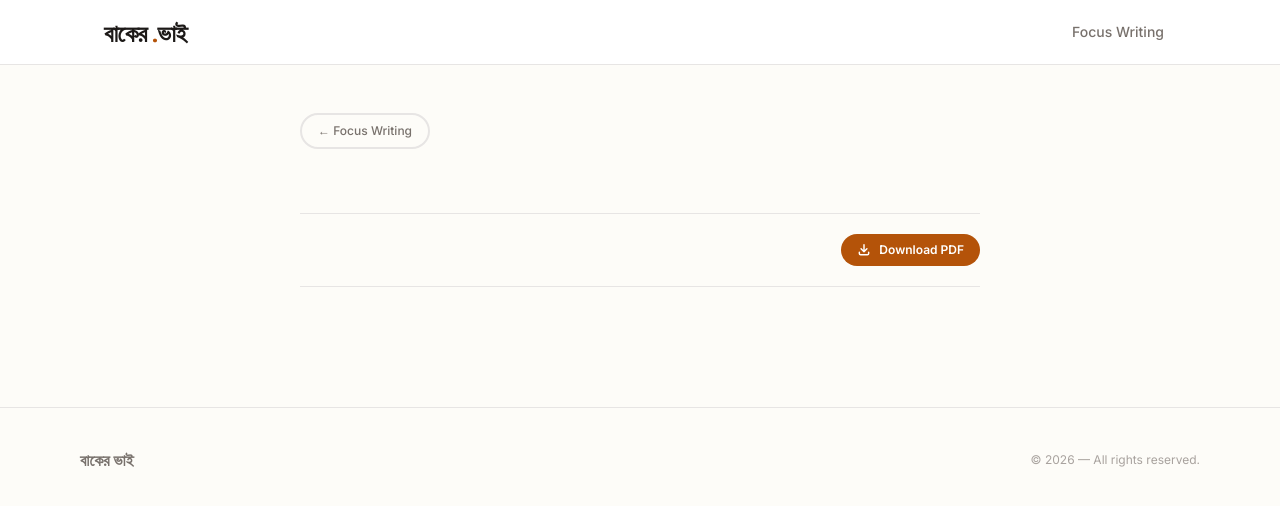
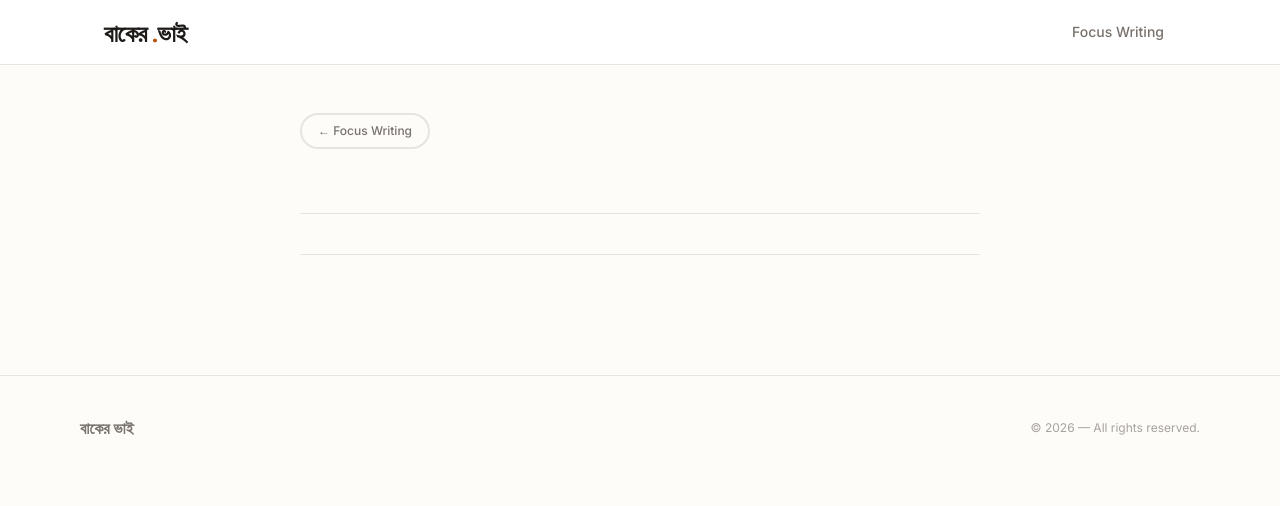
Before and after one commit to jahidshawon19/baker-vai, a Django app: template baker_vai/essays/templates/essays/detail.html in a window 1280 px wide. Shown: the top 506 px of the page. Run offline with Django 5.2, Linux system fonts and the light colour scheme; the template is opened without the code that fills it, so the values that code supplies are empty; parts of the project's set-up code (start-up, migrations or seed data) failed here and were passed over; some libraries are stand-ins or nearby versions; some web fonts are replaced.

Commit message:
Remove PDF download, add copy & inspect protection
- Remove PDF button, html2pdf.js CDN, and pdf-content div from detail.html
- Disable text selection on essay body (user-select: none)
- Disable right-click context menu site-wide
- Block F12, Ctrl+Shift+I/J/C (DevTools), Ctrl+U (source),
  Ctrl+C (copy), Ctrl+A (select all), Ctrl+S/P (save/print)
- Disable drag-to-copy on images and text

Co-Authored-By: Claude Sonnet 4.6 <noreply@anthropic.com>

```diff
--- a/baker_vai/essays/templates/essays/detail.html
+++ b/baker_vai/essays/templates/essays/detail.html
@@ -3,10 +3,6 @@
 {% block title %}{{ essay.title }} — Baker Vai{% endblock %}
 
 {% block extra_head %}
-<!-- html2pdf.js for client-side PDF generation -->
-<script src="https://cdnjs.cloudflare.com/ajax/libs/html2pdf.js/0.10.1/html2pdf.bundle.min.js"></script>
-
-<!-- Reading progress bar sits just below the sticky nav (top-16 = 64px) -->
 <style>
     #read-progress {
         position: fixed;
@@ -14,12 +10,12 @@
         left: 0;
         height: 3px;
         width: 0%;
-        background-color: #b45309; /* amber-700 */
+        background-color: #b45309;
         z-index: 300;
         transition: width 0.1s linear;
     }
 
-    /* Rich-text body — CKEditor HTML needs real CSS prose rules */
+    /* Rich-text body */
     .essay-prose { font-family: 'Lora', Georgia, serif; }
     .essay-prose p                { margin-bottom: 1.5rem; }
     .essay-prose h2               { font-family: 'Playfair Display', serif; font-size: 1.5rem; font-weight: 600; margin: 2.5rem 0 0.75rem; letter-spacing: -0.3px; color: #1c1917; }
@@ -32,15 +28,21 @@
     .essay-prose li               { margin-bottom: 0.5rem; }
     .essay-prose hr               { border: none; border-top: 1px solid #e8e3db; margin: 2.5rem 0; }
     .essay-prose img              { max-width: 100%; border-radius: 8px; margin: 1.5rem 0; }
+
+    /* Disable text selection on essay content */
+    .essay-prose {
+        -webkit-user-select: none;
+        -moz-user-select: none;
+        -ms-user-select: none;
+        user-select: none;
+    }
 </style>
 {% endblock %}
 
 {% block content %}
 
-<!-- Reading progress bar -->
 <div id="read-progress"></div>
 
-<!-- Constrained detail column -->
 <div class="max-w-[680px] mx-auto">
 
     <!-- ── BACK LINK ── -->
@@ -78,9 +80,8 @@
         </h1>
 
         <!-- Meta bar -->
-        <div class="flex flex-wrap items-center justify-between gap-4 py-5
+        <div class="flex flex-wrap items-center gap-6 py-5
                     border-t border-b border-stone-200">
-            <div class="flex flex-wrap items-center gap-6">
             {% if essay.created_by %}
             <span class="flex items-center gap-1.5 text-sm text-stone-500">
                 <i class="not-italic text-stone-400">✍</i>
@@ -93,21 +94,6 @@
                 {{ essay.published_at|date:"F j, Y" }}
             </span>
             {% endif %}
-            </div>
-
-            <!-- PDF Download button -->
-            <button id="download-pdf"
-                    class="inline-flex items-center gap-2 px-4 py-2 text-xs font-semibold
-                           bg-amber-700 hover:bg-amber-800 text-white rounded-full
-                           transition-colors duration-150">
-                <svg xmlns="http://www.w3.org/2000/svg" class="w-3.5 h-3.5" fill="none"
-                     viewBox="0 0 24 24" stroke="currentColor" stroke-width="2.5">
-                    <path stroke-linecap="round" stroke-linejoin="round"
-                          d="M4 16v2a2 2 0 002 2h12a2 2 0 002-2v-2
-                             M7 10l5 5 5-5M12 15V3"/>
-                </svg>
-                Download PDF
-            </button>
         </div>
 
     </header>
@@ -127,7 +113,6 @@
         {% for q in essay.quotes.all %}
         <div class="relative bg-white border border-stone-200 border-l-[4px] border-l-amber-700
                     rounded-r-xl px-7 py-6 mb-5 overflow-hidden">
-            <!-- Decorative opening quote -->
             <span class="absolute top-0 left-5 font-display text-6xl leading-none
                          text-amber-700 opacity-20 select-none" aria-hidden="true">
                 &ldquo;
@@ -165,66 +150,16 @@
 
 </div>
 
-<!-- ── PDF CONTENT (off-screen, rendered for html2pdf) ── -->
-<div id="pdf-content"
-     style="position:absolute; left:-9999px; top:0; width:794px; padding:56px 64px;
-            background:#ffffff; color:#1c1917; font-size:13px; line-height:1.85;">
-
-    <!-- Header -->
-    <div style="border-bottom:2px solid #b45309; padding-bottom:20px; margin-bottom:28px;">
-        {% if essay.category %}
-        <p style="font-size:10px; font-weight:700; letter-spacing:2px; text-transform:uppercase;
-                  color:#b45309; margin:0 0 10px;">{{ essay.category.name }}</p>
-        {% endif %}
-        <h1 style="font-size:28px; font-weight:700; line-height:1.2; margin:0 0 16px;
-                   letter-spacing:-0.5px;">{{ essay.title }}</h1>
-        <div style="display:flex; gap:24px; font-size:11px; color:#78716c;">
-            {% if essay.created_by %}
-            <span>✍ {{ essay.created_by.get_full_name|default:essay.created_by.username }}</span>
-            {% endif %}
-            {% if essay.published_at %}
-            <span>📅 {{ essay.published_at|date:"F j, Y" }}</span>
-            {% endif %}
-        </div>
-    </div>
-
-    <!-- Body -->
-    <div style="font-size:13px; line-height:1.85; color:#2d2521;">
-        {{ essay.content|safe }}
-    </div>
-
-    {% if essay.quotes.all %}
-    <!-- Quotes -->
-    <div style="margin-top:36px; border-top:1px solid #e8e3db; padding-top:28px;">
-        <p style="font-size:9px; font-weight:700; letter-spacing:2px; text-transform:uppercase;
-                  color:#a8a29e; margin-bottom:16px;">Notable Quotes</p>
-        {% for q in essay.quotes.all %}
-        <div style="border-left:4px solid #b45309; padding:12px 20px; margin-bottom:14px;
-                    background:#fef3c7; border-radius:0 8px 8px 0; font-style:italic;
-                    color:#3d3530; font-size:12px;">
-            {{ q.quote }}
-        </div>
-        {% endfor %}
-    </div>
-    {% endif %}
-
-    <!-- Footer -->
-    <div style="margin-top:48px; border-top:1px solid #e8e3db; padding-top:16px;
-                font-size:10px; color:#a8a29e; display:flex; justify-content:space-between;">
-        <span>বাকের ভাই — Focus Writing</span>
-        <span>baker-xydi.onrender.com</span>
-    </div>
-</div>
-
-<!-- ── READING PROGRESS SCRIPT ── -->
+<!-- ── SCRIPTS ── -->
 <script>
+    // Reading progress bar
     (function () {
         const bar  = document.getElementById('read-progress');
         const body = document.getElementById('essay-body');
         if (!bar || !body) return;
         window.addEventListener('scroll', function () {
-            const top     = body.getBoundingClientRect().top;
-            const total   = body.offsetHeight - window.innerHeight;
+            const top      = body.getBoundingClientRect().top;
+            const total    = body.offsetHeight - window.innerHeight;
             const scrolled = Math.max(0, -top);
             const pct      = total > 0 ? Math.min(100, (scrolled / total) * 100) : 0;
             bar.style.width = pct + '%';
@@ -232,32 +167,4 @@
     })();
 </script>
 
-<!-- ── PDF DOWNLOAD SCRIPT ── -->
-<script>
-    document.getElementById('download-pdf').addEventListener('click', function () {
-        const btn     = this;
-        const content = document.getElementById('pdf-content');
-
-        btn.disabled    = true;
-        btn.textContent = 'Generating…';
-
-        const opt = {
-            margin:     [0, 0, 0, 0],
-            filename:   '{{ essay.title|slugify }}.pdf',
-            image:      { type: 'jpeg', quality: 0.97 },
-            html2canvas: { scale: 2, useCORS: true, logging: false },
-            jsPDF:      { unit: 'px', format: 'a4', orientation: 'portrait', hotfixes: ['px_scaling'] },
-        };
-
-        html2pdf()
-            .set(opt)
-            .from(content)
-            .save()
-            .then(function () {
-                btn.disabled    = false;
-                btn.innerHTML   = '<svg xmlns="http://www.w3.org/2000/svg" class="w-3.5 h-3.5" fill="none" viewBox="0 0 24 24" stroke="currentColor" stroke-width="2.5"><path stroke-linecap="round" stroke-linejoin="round" d="M4 16v2a2 2 0 002 2h12a2 2 0 002-2v-2M7 10l5 5 5-5M12 15V3"/></svg> Download PDF';
-            });
-    });
-</script>
-
 {% endblock %}
--- a/baker_vai/templates/base.html
+++ b/baker_vai/templates/base.html
@@ -89,5 +89,44 @@
         </div>
     </footer>
 
+<!-- ── CONTENT PROTECTION ── -->
+<script>
+(function () {
+    // Disable right-click context menu
+    document.addEventListener('contextmenu', function (e) {
+        e.preventDefault();
+    });
+
+    // Disable keyboard shortcuts
+    document.addEventListener('keydown', function (e) {
+        // F12 — DevTools
+        if (e.key === 'F12') { e.preventDefault(); return; }
+
+        var ctrl = e.ctrlKey || e.metaKey;
+
+        // Ctrl+U — View Source
+        // Ctrl+C — Copy
+        // Ctrl+A — Select All
+        // Ctrl+S — Save
+        // Ctrl+P — Print
+        if (ctrl && ['u', 'U', 'c', 'C', 'a', 'A', 's', 'S', 'p', 'P'].includes(e.key)) {
+            e.preventDefault();
+            return;
+        }
+
+        // Ctrl+Shift+I / Ctrl+Shift+J / Ctrl+Shift+C — DevTools
+        if (ctrl && e.shiftKey && ['i', 'I', 'j', 'J', 'c', 'C'].includes(e.key)) {
+            e.preventDefault();
+            return;
+        }
+    });
+
+    // Disable drag-to-copy on images and text
+    document.addEventListener('dragstart', function (e) {
+        e.preventDefault();
+    });
+})();
+</script>
+
 </body>
 </html>
```
Lines whose indentation alone changed are shown as unchanged.
